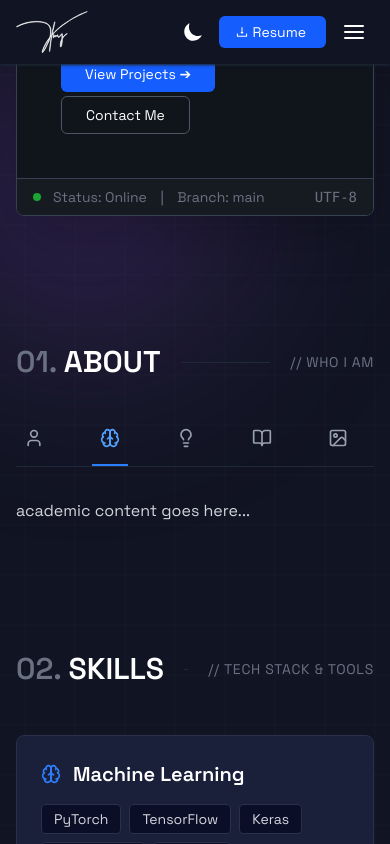
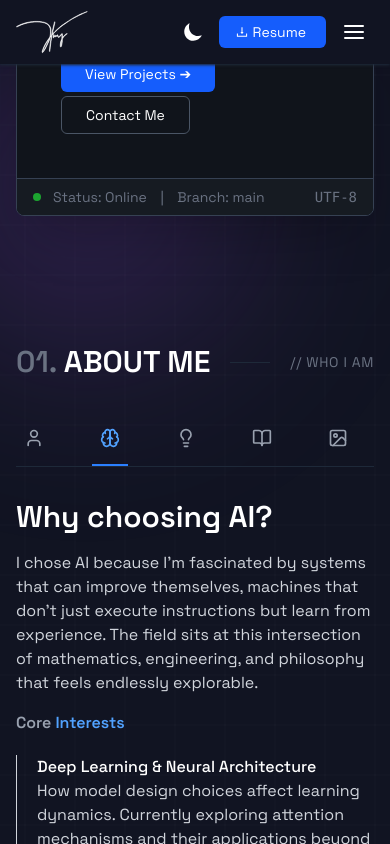
Before and after one commit to Robertise/portfolio, a React (Vite) app: page / in a window 390 px wide. Both pictures are taken after a click on the button 110 px from the left and 1005 px from the top of the page. Shown: the part 558-1402 px from the top of the page. Built offline with nearby package versions, Linux system fonts and the light colour scheme.

Commit message:
AI Focus tab

```diff
--- a/src/pages/About.jsx
+++ b/src/pages/About.jsx
@@ -21,7 +21,7 @@ const About = () => {
       <div className="max-w-300 mx-auto">
         <div className="flex items-center justify-between mb-12">
           <h2 className="text-3xl md:text-4xl font-semibold text-white whitespace-nowrap">
-            <span className="text-gray-500">01.</span> ABOUT
+            <span className="text-gray-500">01.</span> ABOUT ME
           </h2>
           <div className="flex-1 h-px mx-5 bg-gray-800"></div>
           <span className="text-sm text-gray-500 uppercase tracking-wider whitespace-nowrap">
@@ -97,7 +97,27 @@ const About = () => {
           )}
           {activeTab === "academic" && (
             <div className="text-gray-300 space-y-4">
-              <p>academic content goes here...</p>
+                <h2 className="text-3xl md:text-4xl font-semibold text-white whitespace-nowrap mb-2">
+                  Why choosing AI?
+                </h2>
+                <p className="mt-4">
+                  I chose AI because I'm fascinated by systems that can improve themselves, machines that don't just execute instructions but learn from experience. The field sits at this intersection of mathematics, engineering, and philosophy that feels endlessly explorable.
+                </p>
+                <h2 className="text-1xl md:text-2xl font-semibold text-gray-400 whitespace-nowrap mb-5">
+                  Core <span className="text-blue-400">Interests</span>
+                </h2>
+                <div className="border-l pl-5">
+                  <p className="text-white font-medium">Deep Learning & Neural Architecture</p>
+                  <p>How model design choices affect learning dynamics. Currently exploring attention mechanisms and their applications beyond NLP.</p>
+                </div>
+                <div className="border-l pl-5">
+                  <p className="text-white font-medium">Reinforcement Learning</p>
+                  <p>The challenge of getting agents to learn optimal behavior through trial and error. Working on understanding exploration-exploitation tradeoffs.</p>
+                </div>
+                <div className="border-l pl-5">
+                  <p className="text-white font-medium">Applied ML Systems</p>
+                  <p>Bridging the gap between research and production. Interested in model optimization, deployment, and building reliable ML pipelines.</p>
+                </div>
             </div>
           )}
           {activeTab === "skills" && (
```
